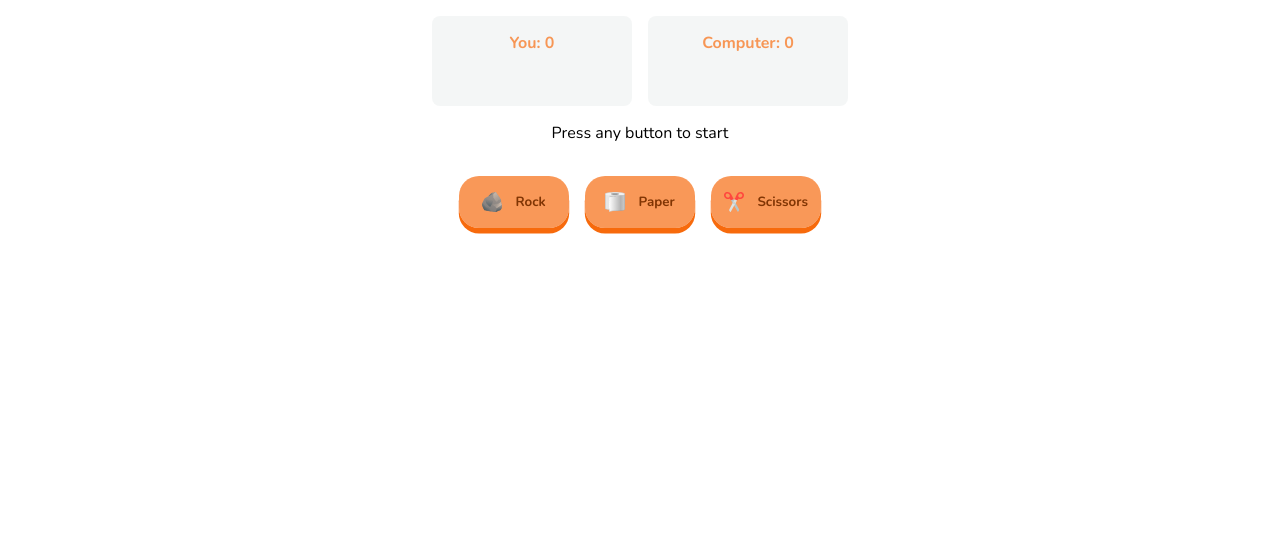
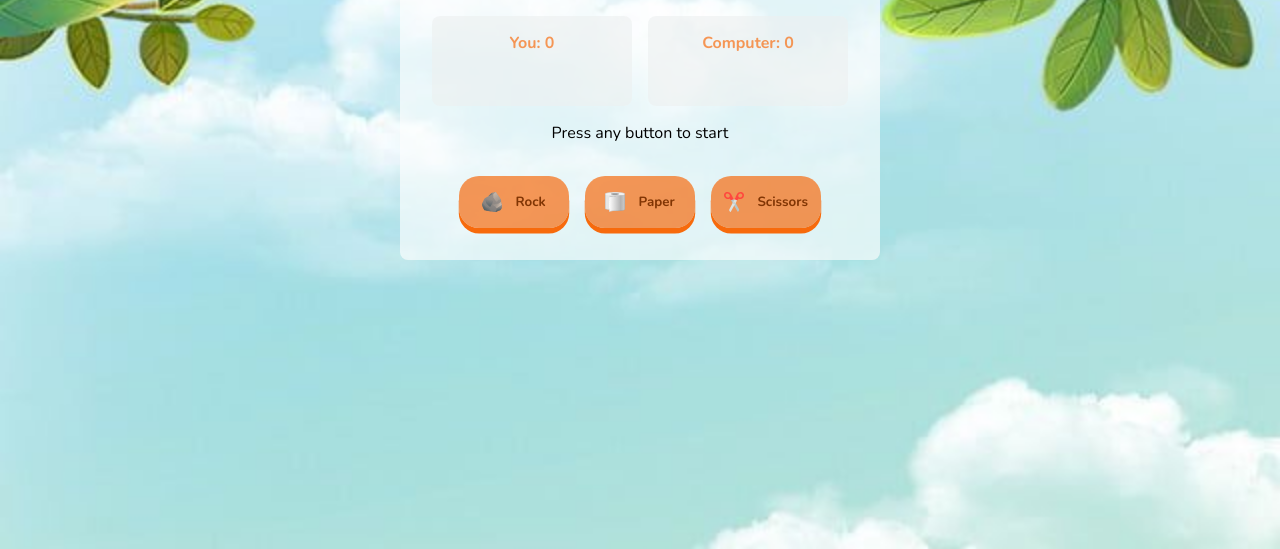
Before and after one commit to edfvr/rock-paper-scissors, a plain HTML site: page index.html in a window 1280 px wide. Shown: the part 251-800 px from the top of the page. Drawn offline with nearby package versions, Linux system fonts and the light colour scheme.

Commit message:
Some styling

```diff
--- a/styles.css
+++ b/styles.css
@@ -6,15 +6,19 @@
     font-family: 'Nunito', sans-serif;
 }
 
-body {
-    background: url('/assets/background.png') no-repeat;
+.bg-img {
+    background-image: url("/assets/03c80f80ab0b24da027706a1157f9f74.jpg");
     background-size: cover;
+    display: flex;
+    height: 100svh;
+    top: 0;
+    bottom: 0;
 }
 
 .container {
     background: #ffffffa1;
     max-width: 520px;
-    margin: 10rem auto 0;
+    margin: 10rem auto auto;
     padding: 2rem;
     border-radius: 8px;
 }
```
